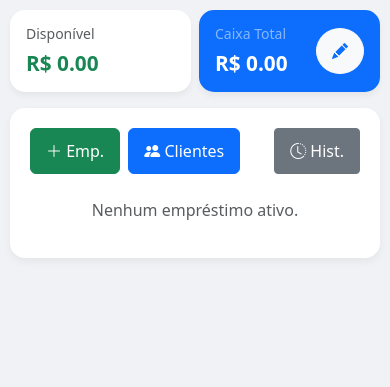
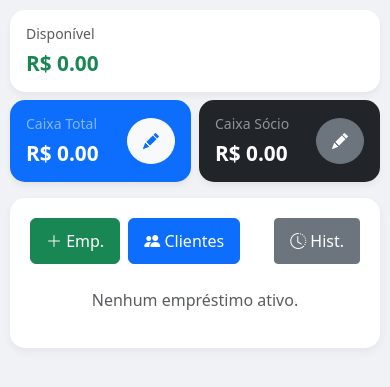
Before and after one commit to wesleysantz/Controle-Financeiro, a Flask app: page / in a window 390 px wide. Shown: the top 387 px of the page. Run offline with Flask 3, Linux system fonts and the light colour scheme; data that the repository does not hold is empty; some libraries are stand-ins or nearby versions.

Commit message:
Caixa para o Socio

```diff
--- a/app.py
+++ b/app.py
@@ -55,7 +55,9 @@ def criar_tabelas():
             saldo DECIMAL(10, 2) DEFAULT 0
         );
     ''')
+    # ID 1 = Seu Caixa | ID 2 = Caixa do Sócio
     cur.execute("INSERT INTO caixa (id, saldo) VALUES (1, 0) ON CONFLICT (id) DO NOTHING;")
+    cur.execute("INSERT INTO caixa (id, saldo) VALUES (2, 0) ON CONFLICT (id) DO NOTHING;")
 
     cur.execute('''
         CREATE TABLE IF NOT EXISTS historico (
@@ -79,12 +81,11 @@ def index():
     conn = get_db_connection()
     cur = conn.cursor()
 
-    # --- FAXINA AUTOMÁTICA ---
-    # Apaga empréstimos inválidos (parcelas = 0 ou valor total = 0) para não travar o sistema
+    # Faxina Automática
     cur.execute("DELETE FROM emprestimos WHERE parcelas_totais = 0 OR valor_total = 0")
     conn.commit()
 
-    # Busca dados (Agora só virão os bons)
+    # Busca Empréstimos
     cur.execute('''
         SELECT c.nome, e.valor_total, e.parcelas_totais, e.valor_parcela, e.proximo_vencimento, e.id, e.parcelas_pagas, e.valor_tomado
         FROM emprestimos e
@@ -94,9 +95,15 @@ def index():
     ''')
     dados = cur.fetchall()
 
+    # Busca Saldo SEU (ID 1)
     cur.execute("SELECT saldo FROM caixa WHERE id = 1")
-    resultado_saldo = cur.fetchone()
-    saldo_disponivel = float(resultado_saldo[0]) if resultado_saldo else 0.0
+    res_saldo = cur.fetchone()
+    saldo_disponivel = float(res_saldo[0]) if res_saldo else 0.0
+
+    # Busca Saldo SÓCIO (ID 2)
+    cur.execute("SELECT saldo FROM caixa WHERE id = 2")
+    res_socio = cur.fetchone()
+    saldo_socio = float(res_socio[0]) if res_socio else 0.0
 
     cur.close()
     conn.close()
@@ -111,26 +118,18 @@ def index():
         valor_parcela_bruta = float(linha[3])
         vencimento = linha[4]
 
-        # Dados Financeiros
         valor_total_divida = float(linha[1])
         valor_original_tomado = float(linha[7]) if linha[7] else valor_total_divida
 
-        # 1. Lucro Total
         lucro_total = valor_total_divida - valor_original_tomado
-
-        # 2. Parte do Sócio
         parte_socio_total = lucro_total / 2
-
-        # 3. Total Líquido do Usuário
         total_receber_usuario = valor_total_divida - parte_socio_total
 
-        # 4. Valor Parcela Líquida (Proteção extra, embora a faxina já resolva)
         if parcelas_totais > 0:
             valor_parcela_liquida_usuario = total_receber_usuario / parcelas_totais
         else:
             valor_parcela_liquida_usuario = 0.0
 
-        # 5. Soma ao patrimônio
         parcelas_restantes = parcelas_totais - parcelas_pagas
         total_na_rua_liquido_usuario += (parcelas_restantes * valor_parcela_liquida_usuario)
 
@@ -146,11 +145,16 @@ def index():
             "cor": cor_texto
         })
 
-    # Patrimônio Total
     caixa_total = saldo_disponivel + total_na_rua_liquido_usuario
 
-    return render_template('index.html', emprestimos=lista_emprestimos, saldo=saldo_disponivel, caixa_total=caixa_total)
-# --- CLIENTES ---
+    # Enviamos saldo_socio para o HTML
+    return render_template('index.html',
+                           emprestimos=lista_emprestimos,
+                           saldo=saldo_disponivel,
+                           caixa_total=caixa_total,
+                           saldo_socio=saldo_socio)
+
+# ... (Rotas de Clientes continuam iguais) ...
 @app.route('/clientes')
 def listar_clientes():
     conn = get_db_connection()
@@ -211,7 +215,6 @@ def excluir_cliente(id):
     conn.close()
     return redirect(url_for('listar_clientes'))
 
-# --- EMPRÉSTIMOS ---
 @app.route('/novo_emprestimo')
 def novo_emprestimo():
     conn = get_db_connection()
@@ -229,14 +232,11 @@ def criar_emprestimo():
     parcelas_totais = int(request.form['parcelas_totais'])
     data_inicio = request.form['data_inicio']
     proximo_vencimento = request.form['proximo_vencimento']
-
     tirado_do_caixa = float(request.form['tirado_caixa'])
-
     valor_total = valor_parcela * parcelas_totais
 
     conn = get_db_connection()
     cur = conn.cursor()
-
     cur.execute("SELECT nome FROM clientes WHERE id = %s", (cliente_id,))
     nome_cliente = cur.fetchone()[0]
 
@@ -245,6 +245,7 @@ def criar_emprestimo():
         VALUES (%s, %s, %s, %s, %s, %s, %s)
     ''', (cliente_id, valor_total, valor_parcela, parcelas_totais, data_inicio, proximo_vencimento, tirado_do_caixa))
 
+    # Tira do SEU caixa (ID 1)
     cur.execute("UPDATE caixa SET saldo = saldo - %s WHERE id = 1", (tirado_do_caixa,))
 
     cur.execute("INSERT INTO historico (cliente_nome, valor_pago, detalhe) VALUES (%s, %s, %s)", (nome_cliente, -tirado_do_caixa, "Empréstimo Concedido"))
@@ -273,21 +274,17 @@ def pagar_parcela(id):
         totais = int(emprestimo[1])
         vencimento_atual = emprestimo[2]
         valor_da_parcela = float(emprestimo[3])
-
-        # CÁLCULO DO SÓCIO
         valor_total_divida = float(emprestimo[4])
         valor_original_emprestado = float(emprestimo[5]) if emprestimo[5] else valor_total_divida
 
         lucro_total_emprestimo = valor_total_divida - valor_original_emprestado
 
-        # Proteção contra divisão por zero no pagamento também
         if totais > 0:
             lucro_desta_parcela = lucro_total_emprestimo / totais
         else:
             lucro_desta_parcela = 0.0
 
         parte_do_socio = lucro_desta_parcela / 2
-
         valor_liquido_para_caixa = valor_da_parcela - parte_do_socio
 
         novas_pagas = pagas_atual + 1
@@ -299,6 +296,7 @@ def pagar_parcela(id):
             novo_vencimento = vencimento_atual + relativedelta(months=1)
 
         cur.execute("UPDATE emprestimos SET parcelas_pagas = %s, proximo_vencimento = %s, status = %s WHERE id = %s", (novas_pagas, novo_vencimento, status, id))
+        # Adiciona no SEU caixa (ID 1)
         cur.execute("UPDATE caixa SET saldo = saldo + %s WHERE id = 1", (valor_liquido_para_caixa,))
 
         nome_cliente = emprestimo[6]
@@ -317,6 +315,7 @@ def adicionar_caixa():
     valor_add = float(request.form['valor_adicionar'])
     conn = get_db_connection()
     cur = conn.cursor()
+    # Adiciona no SEU caixa (ID 1)
     cur.execute("UPDATE caixa SET saldo = saldo + %s WHERE id = 1", (valor_add,))
     cur.execute("INSERT INTO historico (cliente_nome, valor_pago, detalhe) VALUES (%s, %s, %s)", ("CAIXA", valor_add, "Adição Manual"))
     conn.commit()
@@ -324,6 +323,21 @@ def adicionar_caixa():
     conn.close()
     return redirect(url_for('index'))
 
+# --- NOVA ROTA: ADICIONAR NO SÓCIO (ID 2) ---
+@app.route('/adicionar_socio', methods=['POST'])
+def adicionar_socio():
+    valor_add = float(request.form['valor_adicionar'])
+    conn = get_db_connection()
+    cur = conn.cursor()
+    # Adiciona no SÓCIO (ID 2)
+    cur.execute("UPDATE caixa SET saldo = saldo + %s WHERE id = 2", (valor_add,))
+    cur.execute("INSERT INTO historico (cliente_nome, valor_pago, detalhe) VALUES (%s, %s, %s)", ("SÓCIO", valor_add, "Adição Manual no Caixa Sócio"))
+    conn.commit()
+    cur.close()
+    conn.close()
+    return redirect(url_for('index'))
+
+# ... (Rota historico continua igual) ...
 @app.route('/historico')
 def historico():
     conn = get_db_connection()
@@ -346,7 +360,6 @@ def historico():
 
     lista = []
     for linha in dados:
-        # Verifica se o valor é None antes de converter
         val = linha[2]
         if val is None: val = 0.0
         else: val = float(val)
--- a/templates/index.html
+++ b/templates/index.html
@@ -24,14 +24,11 @@
         .modal-walter .modal-footer { border-top: 1px solid #198754; }
         .walter-img { width: 100%; border-radius: 5px; margin-bottom: 15px; border: 2px solid #198754; }
 
-        /* --- AJUSTES PARA CELULAR --- */
         @media (max-width: 768px) {
             body { padding: 10px; font-size: 16px; }
             h2, h3, h4 { font-size: 1.3rem; }
             .btn { padding: 10px 15px; font-size: 16px; }
             .container { padding: 0; }
-            /* Esconde elementos desnecessários no mobile */
-            .mobile-hide { display: none; }
         }
     </style>
 </head>
@@ -40,7 +37,7 @@
 <div class="container">
 
     <div class="row mb-3 g-2">
-        <div class="col-6 col-md-6">
+        <div class="col-12 col-md-4">
             <div class="card card-resumo bg-white h-100">
                 <div class="card-body p-3">
                     <h6 class="text-muted small">Disponível</h6>
@@ -49,7 +46,7 @@
             </div>
         </div>
 
-        <div class="col-6 col-md-6">
+        <div class="col-6 col-md-4">
             <div class="card card-resumo bg-primary text-white h-100">
                 <div class="card-body p-3 d-flex justify-content-between align-items-center">
                     <div>
@@ -62,10 +59,23 @@
                 </div>
             </div>
         </div>
+
+        <div class="col-6 col-md-4">
+            <div class="card card-resumo bg-dark text-white h-100">
+                <div class="card-body p-3 d-flex justify-content-between align-items-center">
+                    <div>
+                        <h6 class="text-white-50 small">Caixa Sócio</h6>
+                        <h4 class="fw-bold mb-0">R$ {{ "%.2f"|format(saldo_socio) }}</h4>
+                    </div>
+                    <button class="btn btn-secondary btn-sm rounded-circle" data-bs-toggle="modal" data-bs-target="#modalAdicionarSocio">
+                        <i class="bi bi-pencil-fill text-white"></i>
+                    </button>
+                </div>
+            </div>
+        </div>
     </div>
 
     <div class="tabela-container">
-
         <div class="d-flex justify-content-between align-items-center mb-4">
             <div>
                 <a href="/novo_emprestimo" class="btn btn-success me-1 btn-sm-mobile">
@@ -198,6 +208,30 @@
     </div>
 </div>
 
+<div class="modal fade" id="modalAdicionarSocio" tabindex="-1" aria-hidden="true">
+    <div class="modal-dialog modal-dialog-centered">
+      <div class="modal-content">
+        <div class="modal-header bg-dark text-white">
+          <h5 class="modal-title">Adicionar Caixa Sócio</h5>
+          <button type="button" class="btn-close btn-close-white" data-bs-dismiss="modal"></button>
+        </div>
+        <form action="/adicionar_socio" method="POST" id="formAddSocio">
+            <div class="modal-body">
+                <label class="form-label fw-bold">Valor para o sócio:</label>
+                <div class="input-group mb-3">
+                    <span class="input-group-text">R$</span>
+                    <input type="number" step="0.01" name="valor_adicionar" class="form-control" placeholder="0.00" required>
+                </div>
+            </div>
+            <div class="modal-footer">
+                <button type="button" class="btn btn-secondary" data-bs-dismiss="modal">Cancelar</button>
+                <button type="button" class="btn btn-dark" onclick="confirmarAdicionoSocio()">Confirmar</button>
+            </div>
+        </form>
+      </div>
+    </div>
+</div>
+
 <div class="modal fade modal-walter" id="modalConfirmarAdicao" tabindex="-1" aria-hidden="true">
     <div class="modal-dialog modal-dialog-centered modal-sm">
       <div class="modal-content">
@@ -209,6 +243,24 @@
                 <button type="button" class="btn btn-secondary btn-sm" data-bs-dismiss="modal">Cancelar</button>
                 <button type="button" class="btn btn-success fw-bold" onclick="document.getElementById('formAddGrana').submit()">
                     Make Money
+                </button>
+            </div>
+        </div>
+      </div>
+    </div>
+</div>
+
+<div class="modal fade modal-walter" id="modalConfirmarSocio" tabindex="-1" aria-hidden="true">
+    <div class="modal-dialog modal-dialog-centered modal-sm">
+      <div class="modal-content" style="border-color: #333;">
+        <div class="modal-body text-center p-3">
+            <img src="{{ url_for('static', filename='walter-white.png') }}" class="walter-img" alt="Walter White" style="border-color: #333;">
+            <h5>Pagar o Sócio?</h5>
+            <p class="small text-white-50">Dinheiro separado.</p>
+            <div class="d-flex justify-content-center gap-2 mt-3">
+                <button type="button" class="btn btn-secondary btn-sm" data-bs-dismiss="modal">Cancelar</button>
+                <button type="button" class="btn btn-dark fw-bold" onclick="document.getElementById('formAddSocio').submit()">
+                    Confirmar
                 </button>
             </div>
         </div>
@@ -244,9 +296,16 @@
         if (formParaEnviar) document.getElementById(formParaEnviar).submit();
     });
 
+    // Abrir confirmação do Seu Caixa
     function confirmarAdicao() {
         bootstrap.Modal.getInstance(document.getElementById('modalAdicionarGrana')).hide();
         new bootstrap.Modal(document.getElementById('modalConfirmarAdicao')).show();
+    }
+
+    // Abrir confirmação do Sócio
+    function confirmarAdicionoSocio() {
+        bootstrap.Modal.getInstance(document.getElementById('modalAdicionarSocio')).hide();
+        new bootstrap.Modal(document.getElementById('modalConfirmarSocio')).show();
     }
 </script>
 
```
